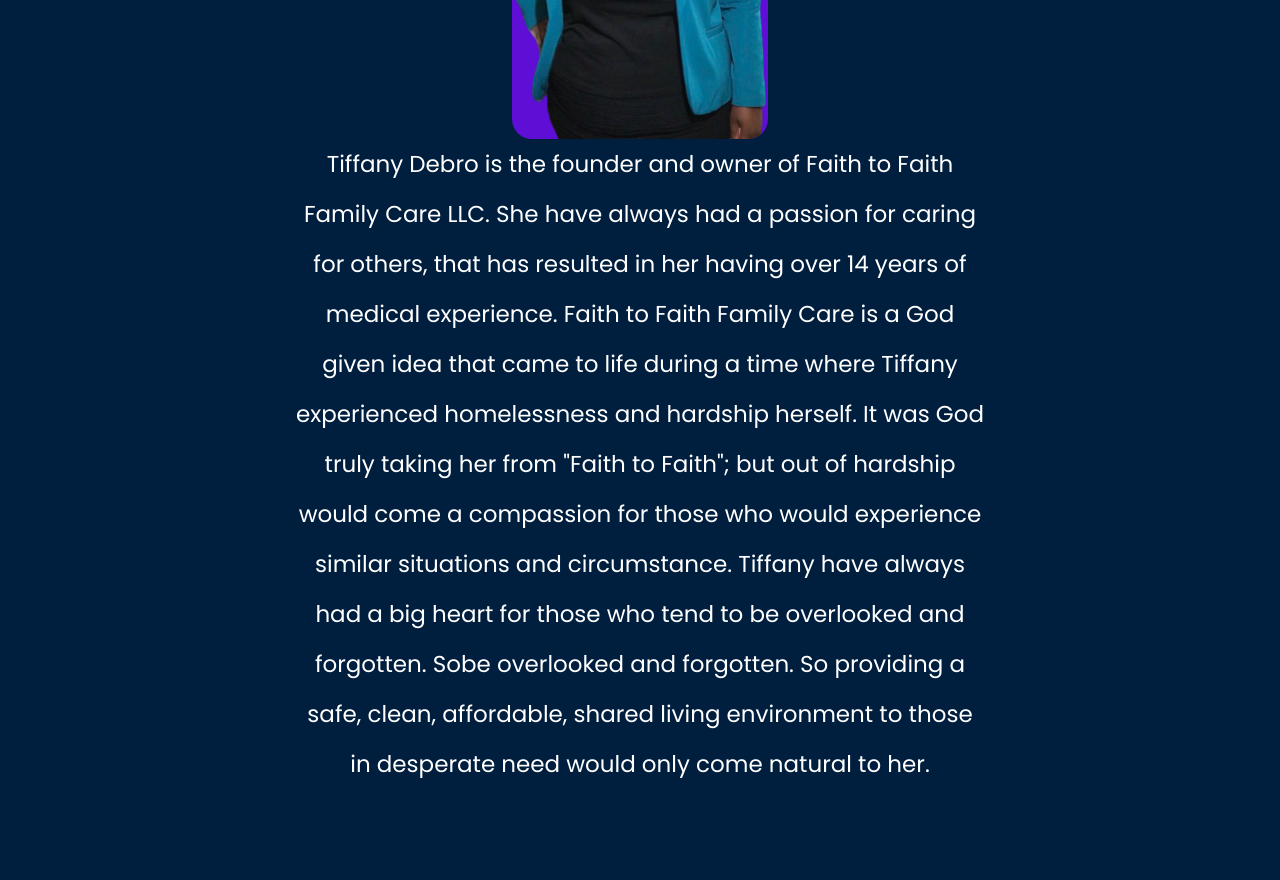
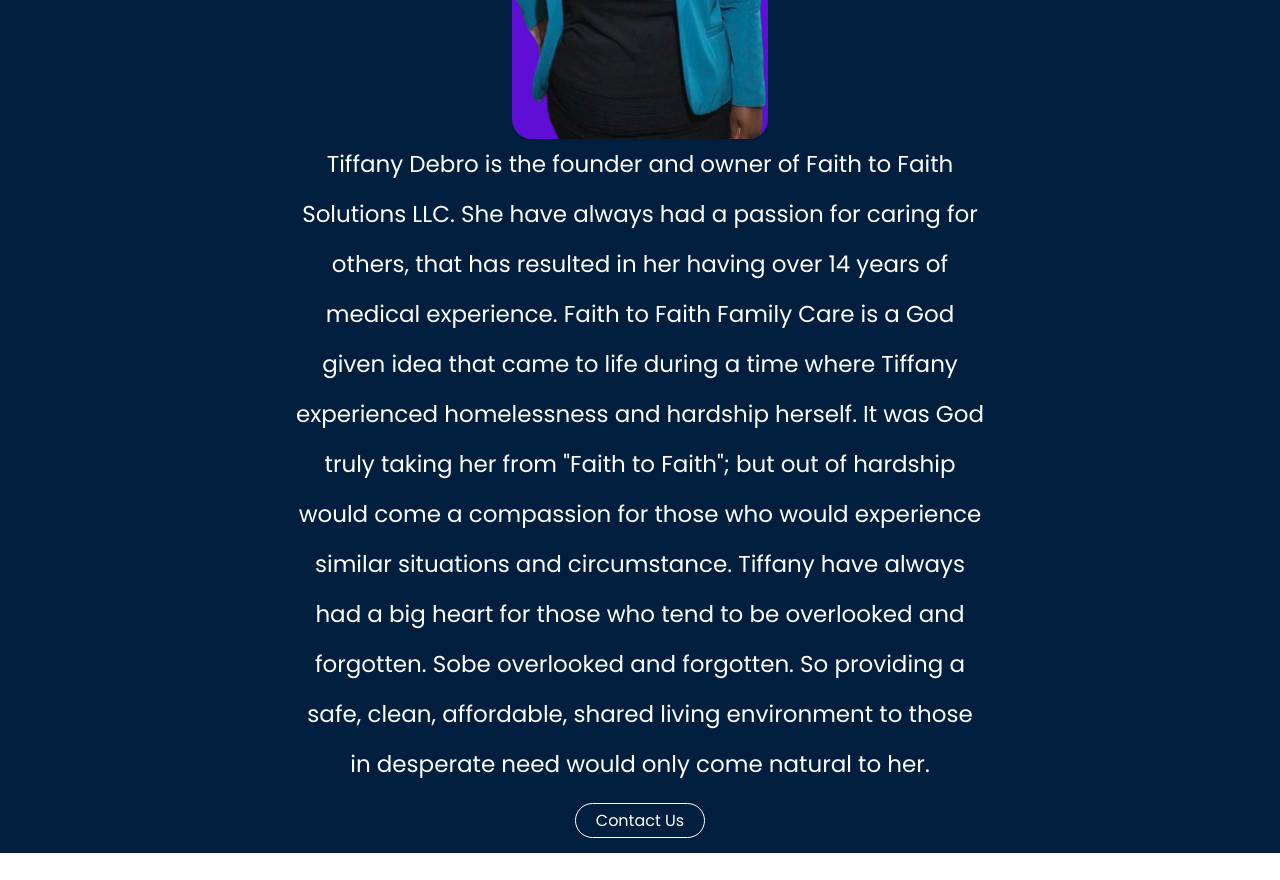
Before and after one commit to shivamkalra123/Housing-Frontend, a React (Vite) app in the folder frontend/: page /blog in a window 1280 px wide. Shown: the part 420-1300 px from the top of the page. After the commit the page ends 1273 px from the top, so only its background shows below. Built offline with nearby package versions, Linux system fonts and the light colour scheme.

Commit message:
big-changes

```diff
--- a/frontend/src/components/navBar.jsx
+++ b/frontend/src/components/navBar.jsx
@@ -12,6 +12,11 @@
 import MenuItem from "@mui/material/MenuItem";
 import Logo from "../assets/images/unnamed.jpg";
 
+const imageStyle = {
+  height: "100px",
+  width: "auto",
+};
+
 const pages = [
   { name: "Home", path: "/" },
   { name: "Our Mission", path: "/mission" },
@@ -19,12 +24,7 @@
   { name: "Contact Us", path: "/contact" },
 ];
 
-const imageStyle = {
-  height: "100px",
-  width: "auto",
-};
-
-function ResponsiveAppBar() {
+const ResponsiveAppBar = () => {
   const [anchorElNav, setAnchorElNav] = useState(null);
 
   const handleOpenNavMenu = (event) => {
@@ -43,10 +43,18 @@
       <Container maxWidth="xl">
         <Toolbar disableGutters>
           {/* Logo */}
-          <img style={imageStyle} src={Logo} alt="Nothing" />
+          <Link to="/" style={{ textDecoration: "none" }}>
+            <img style={imageStyle} src={Logo} alt="Nothing" />
+          </Link>
 
-          {/* Mobile Menu */}
-          <Box sx={{ flexGrow: 1, display: { xs: "flex", md: "none" } }}>
+          {/* Mobile Menu (float to right on mobile) */}
+          <Box
+            sx={{
+              flexGrow: 1,
+              display: { xs: "flex", md: "none" },
+              justifyContent: "flex-end", // Float to the right on mobile
+            }}
+          >
             <IconButton
               size="large"
               aria-label="account of current user"
@@ -112,6 +120,6 @@
       </Container>
     </AppBar>
   );
-}
+};
 
 export default ResponsiveAppBar;
--- a/frontend/src/pages/blog.css
+++ b/frontend/src/pages/blog.css
@@ -1,7 +1,7 @@
 .blogHeading {
   background-color: #001f3f;
   color: white;
-  height: 150vh;
+
   font-family: "Poppins", sans-serif;
 }
 
@@ -13,6 +13,9 @@
   justify-content: center;
   align-items: center;
   margin: 0 auto;
+}
+.blogContent {
+  text-align: center;
 }
 
 .blogContent h1 {
@@ -38,7 +41,14 @@
   .blogContent p {
     width: 80%;
   }
-  .blogHeading {
-    height: 220vh;
-  }
 }
+.contact {
+  text-decoration: none;
+  color: white;
+  border: solid white 1px;
+  padding: 5px 20px;
+  border-radius: 20px;
+}
+.contactContainer {
+  padding: 20px;
+}
--- a/frontend/src/pages/blog.jsx
+++ b/frontend/src/pages/blog.jsx
@@ -1,16 +1,26 @@
-import React from "react";
+import React, { useEffect } from "react";
 import "./blog.css";
 import ownerImage from "../assets/images/owner-removedbg.png";
+import { Link } from "react-router-dom";
+import AOS from "aos";
 const blog = () => {
+  useEffect(() => {
+    AOS.init({
+      // Customize your AOS settings here
+      duration: 800,
+      offset: 200,
+      easing: "ease-in-out",
+      delay: 100,
+    });
+  }, []);
   return (
     <div>
       <div className="blogHeading">
-        <div className="blogContent">
+        <div className="blogContent" data-aos="fade-in">
           <h1>About Me</h1>
           <img src={ownerImage} alt="notFound" />
-
           <p>
-            Tiffany Debro is the founder and owner of Faith to Faith Family Care
+            Tiffany Debro is the founder and owner of Faith to Faith Solutions
             LLC. She have always had a passion for caring for others, that has
             resulted in her having over 14 years of medical experience. Faith to
             Faith Family Care is a God given idea that came to life during a
@@ -23,6 +33,11 @@
             environment to those in desperate need would only come natural to
             her.
           </p>
+          <div className="contactContainer">
+            <Link className="contact" to="/contact">
+              Contact Us
+            </Link>
+          </div>
         </div>
       </div>
     </div>
--- a/frontend/src/pages/contact.css
+++ b/frontend/src/pages/contact.css
@@ -34,20 +34,3 @@
 button:hover {
   background-color: #45a049;
 }
-
-/* Responsive styles */
-@media screen and (max-width: 600px) {
-  form {
-    max-width: 100%;
-    padding: 15px;
-  }
-
-  input,
-  textarea {
-    margin-bottom: 10px;
-  }
-
-  button {
-    padding: 8px 12px;
-  }
-}
--- a/frontend/src/pages/missions.css
+++ b/frontend/src/pages/missions.css
@@ -73,8 +73,9 @@
   .missionHeadings {
     margin: 0;
     display: flex;
-    align-items: flex-start;
-    justify-content: left;
+    flex-direction: column;
+    align-items: center;
+    justify-content: center;
     height: 240vh;
   }
 
--- a/frontend/src/pages/missions.jsx
+++ b/frontend/src/pages/missions.jsx
@@ -2,11 +2,12 @@
 import "./missions.css";
 import { FaHandsHelping, FaCross } from "react-icons/fa";
 import { HiBars3 } from "react-icons/hi2";
+import { Link } from "react-router-dom";
 
 const Missions = () => {
   return (
     <div className="missionHeadings">
-      <div className="allHeadings">
+      <div className="allHeadings" data-aos="fade-in">
         <div className="background">
           <h1>Our Mission</h1>
           <p>
@@ -65,7 +66,9 @@
             </ul>
           </div>
         </div>
-        <a href="#">Contact Us</a>
+        <Link className="contact" to="/contact">
+          Contact Us
+        </Link>
       </div>
     </div>
   );
```
